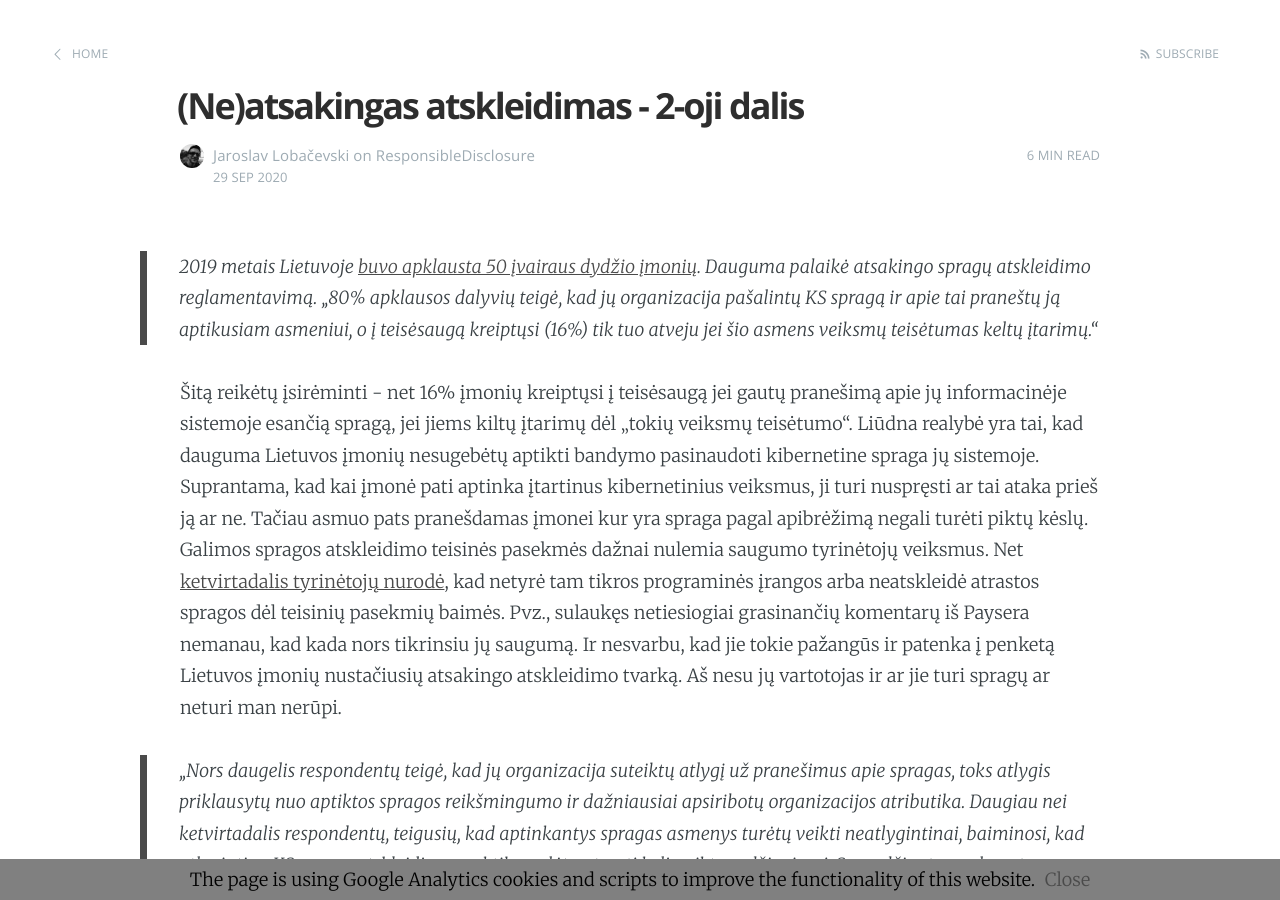
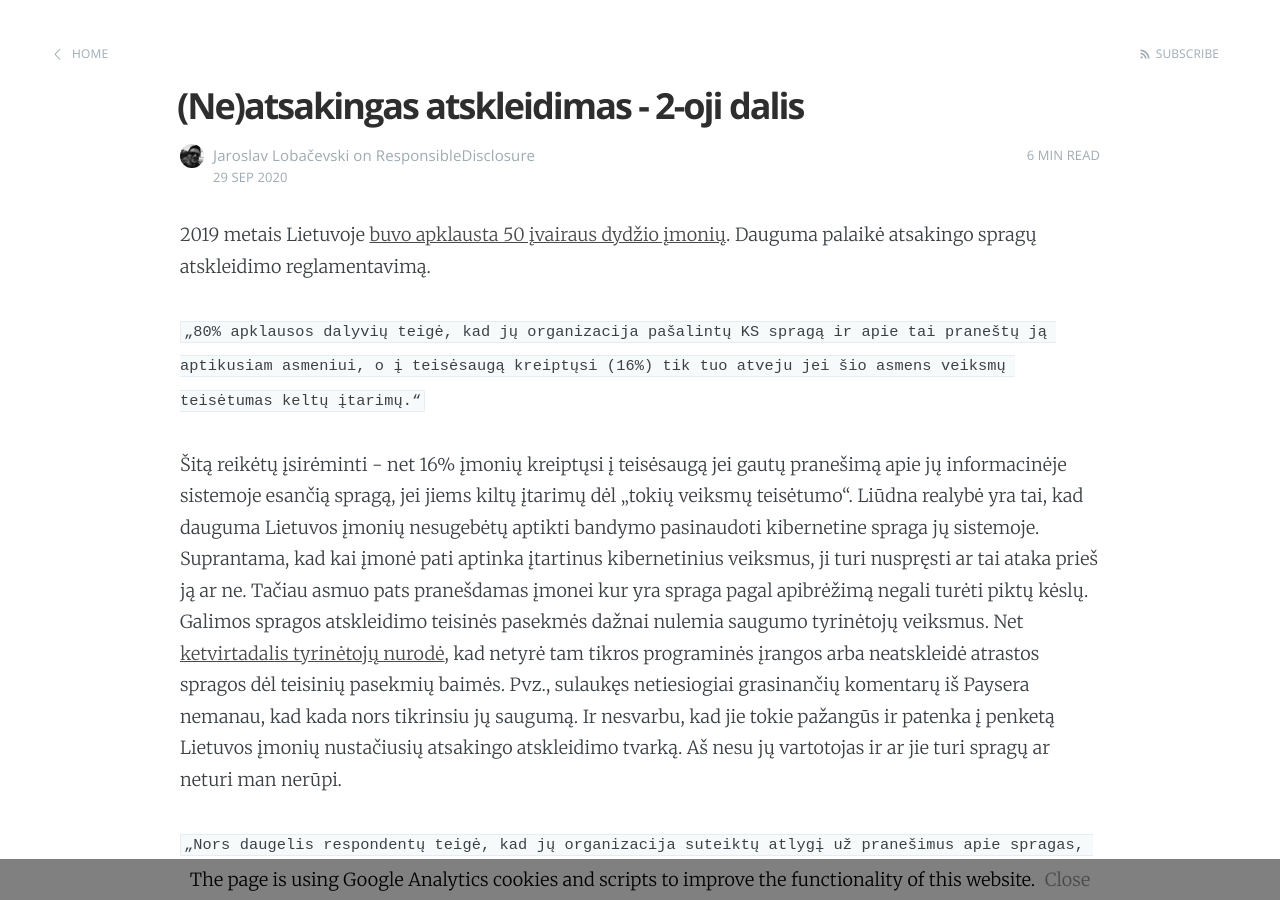
Before and after one commit to JarLob/jarlob.github.io, a Jekyll site: the page built from _posts/2020-09-29-neatsakingas-atskleidimas-2.md, in a window 1280 px wide and 900 px high. Built offline with Jekyll 4.4.1, drawn with Linux system fonts in a browser that asks for light colours.

```diff
--- a/_posts/2020-09-29-neatsakingas-atskleidimas-2.md
+++ b/_posts/2020-09-29-neatsakingas-atskleidimas-2.md
@@ -6,11 +6,13 @@ categories: ResponsibleDisclosure
 cover:
 permalink:  /lt/blog/neatsakingas-atskleidimas-2
 ---
->2019 metais Lietuvoje [buvo apklausta 50 įvairaus dydžio įmonių](http://kurklt.lt/wp-content/uploads/2019/03/Esamos-situacijos-dokumentas-04-23.pdf). Dauguma palaikė atsakingo spragų atskleidimo reglamentavimą. „80% apklausos dalyvių teigė, kad jų organizacija pašalintų KS spragą ir apie tai praneštų ją aptikusiam asmeniui, o į teisėsaugą kreiptųsi (16%) tik tuo atveju jei šio asmens veiksmų teisėtumas keltų įtarimų.“
+2019 metais Lietuvoje [buvo apklausta 50 įvairaus dydžio įmonių](http://kurklt.lt/wp-content/uploads/2019/03/Esamos-situacijos-dokumentas-04-23.pdf). Dauguma palaikė atsakingo spragų atskleidimo reglamentavimą.
+
+`„80% apklausos dalyvių teigė, kad jų organizacija pašalintų KS spragą ir apie tai praneštų ją aptikusiam asmeniui, o į teisėsaugą kreiptųsi (16%) tik tuo atveju jei šio asmens veiksmų teisėtumas keltų įtarimų.“`
 
 Šitą reikėtų įsirėminti - net 16% įmonių kreiptųsi į teisėsaugą jei gautų pranešimą apie jų informacinėje sistemoje esančią spragą, jei jiems kiltų įtarimų dėl „tokių veiksmų teisėtumo“. Liūdna realybė yra tai, kad dauguma Lietuvos įmonių nesugebėtų aptikti bandymo pasinaudoti kibernetine spraga jų sistemoje. Suprantama, kad kai įmonė pati aptinka įtartinus kibernetinius veiksmus, ji turi nuspręsti ar tai ataka prieš ją ar ne. Tačiau asmuo pats pranešdamas įmonei kur yra spraga pagal apibrėžimą negali turėti piktų kėslų. Galimos spragos atskleidimo teisinės pasekmės dažnai nulemia saugumo tyrinėtojų veiksmus. Net [ketvirtadalis tyrinėtojų nurodė](https://www.hackerone.com/blog/success-in-vulnerability-disclosure), kad netyrė tam tikros programinės įrangos arba neatskleidė atrastos spragos dėl teisinių pasekmių baimės. Pvz., sulaukęs netiesiogiai grasinančių komentarų iš Paysera nemanau, kad kada nors tikrinsiu jų saugumą. Ir nesvarbu, kad jie tokie pažangūs ir patenka į penketą Lietuvos įmonių nustačiusių atsakingo atskleidimo tvarką. Aš nesu jų vartotojas ir ar jie turi spragų ar neturi man nerūpi.
 
->„Nors daugelis respondentų teigė, kad jų organizacija suteiktų atlygį už pranešimus apie spragas, toks atlygis priklausytų nuo aptiktos spragos reikšmingumo ir dažniausiai apsiribotų organizacijos atributika. Daugiau nei ketvirtadalis respondentų, teigusių, kad aptinkantys spragas asmenys turėtų veikti neatlygintinai, baiminosi, kad atlygintina KS spragų atskleidimo praktika galėtų atverti kelią piktnaudžiavimui. Sprendžiant pagal gautus atsakymus, didžioji dalis organizacijų (74%) dalintųsi gauta informacija apie spragas su atsakinga valstybine institucija, tačiau dažnai tai darytų pašalinus aptiktą spragą arba įsitikinus, kad ši informacija nebus platinama.“
+`„Nors daugelis respondentų teigė, kad jų organizacija suteiktų atlygį už pranešimus apie spragas, toks atlygis priklausytų nuo aptiktos spragos reikšmingumo ir dažniausiai apsiribotų organizacijos atributika. Daugiau nei ketvirtadalis respondentų, teigusių, kad aptinkantys spragas asmenys turėtų veikti neatlygintinai, baiminosi, kad atlygintina KS spragų atskleidimo praktika galėtų atverti kelią piktnaudžiavimui. Sprendžiant pagal gautus atsakymus, didžioji dalis organizacijų (74%) dalintųsi gauta informacija apie spragas su atsakinga valstybine institucija, tačiau dažnai tai darytų pašalinus aptiktą spragą arba įsitikinus, kad ši informacija nebus platinama.“`
 
 Skaitant tarp eilučių Lietuvos įmonės norėtų gauti informaciją apie saugumo spragas jų sistemose, mokėti už tai nenorėtų (nebent simboliškai) ir nenorėtų, kad apie aptiktas spragas būtų skelbiama viešai.
 
@@ -34,7 +36,7 @@ Valstybės ir viešasis interesas turėtų būti palengvinti atskleidimo proces
 
 Taip pat, kaip kritiką NKSC atžvilgiu, galiu išsakyti atgalinio ryšio trukumą, atskleidžiant spragas per juos ir tai nėra vien mano patirtis. Deja tai neišnaudojama galimybė, nes neretai saugumo tyrinėtojai gavę galimybę išbandyti siūlomus pataisymus randa būdą kaip juos apeiti ir prisideda prie kokybiško pataisymo išleidimo.
 
->„Pasisakę už reglamentavimą asmenys taip pat atkreipė dėmesį į tai, kad atsakingo atskleidimo praktikos reglamentavimas neturėtų palikti vietos interpretacijoms.“
+`„Pasisakę už reglamentavimą asmenys taip pat atkreipė dėmesį į tai, kad atsakingo atskleidimo praktikos reglamentavimas neturėtų palikti vietos interpretacijoms.“`
 
 Daugiausia abejonių man kelia įstatymo nuostata, kad `„negali būti trikdomas ar keičiamas ryšių ir informacinės sistemos darbas, funkcionalumas, teikiamos paslaugos bei duomenų prieinamumas ar vientisumas“`. Suprantu, kad bandoma apsisaugoti nuo Denial of Service ir Bruteforce atakų. Tačiau formuluotė palieka labai daug laisvės interpretacijoms. Tam, kad aptiktum spragą dažniausiai reikia išsiųsti šiek tiek kitokius duomenis nei tikėjosi programos kūrėjai. Spragos esmė yra, kad sistema pasiekia nenumatytą būseną. Vienintelis būdas tai patikrinti – ją pasiekti. Tokiu būdu tyrinėtojai vis tiek galės būti kaltinami pažeidę įstatymą.
 
```
